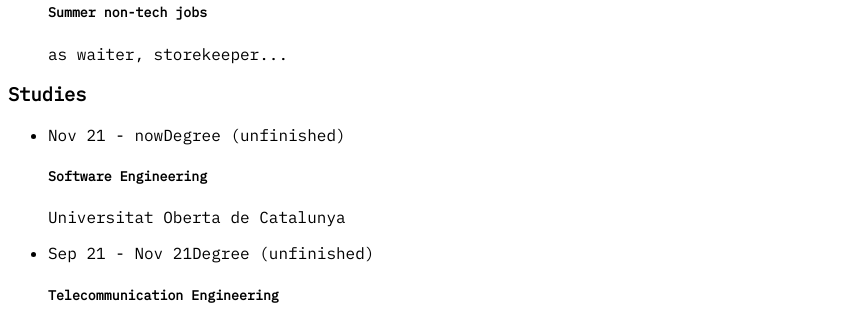
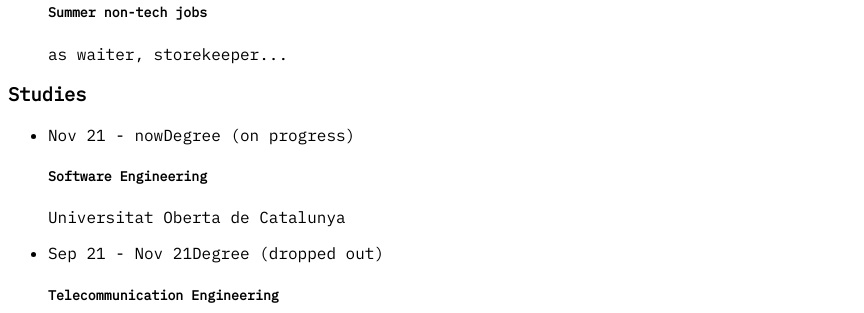
Before and after one commit to dawichi/dawichi.dev, a Next.js app: page / in a window 1280 px wide. Shown: the part 5380-5693 px from the top of the page, without its empty margins (0-864 px from the left). Built offline with nearby package versions, Linux system fonts and the light colour scheme.

Commit message:
Update Timeline.tsx

```diff
--- a/components/sections/Timeline.tsx
+++ b/components/sections/Timeline.tsx
@@ -51,7 +51,7 @@ const Timeline = () => {
             position: 'Software Engineering',
             url: 'bizaway.com',
             months: 0,
-            type: 'Degree (unfinished)',
+            type: 'Degree (on progress)',
         },
         {
             title: 'Vigo University',
@@ -59,7 +59,7 @@ const Timeline = () => {
             position: 'Telecommunication Engineering',
             url: 'bizaway.com',
             months: 0,
-            type: 'Degree (unfinished)',
+            type: 'Degree (dropped out)',
         },
         {
             title: 'IES Armando Cotarelo Valledor',
```
